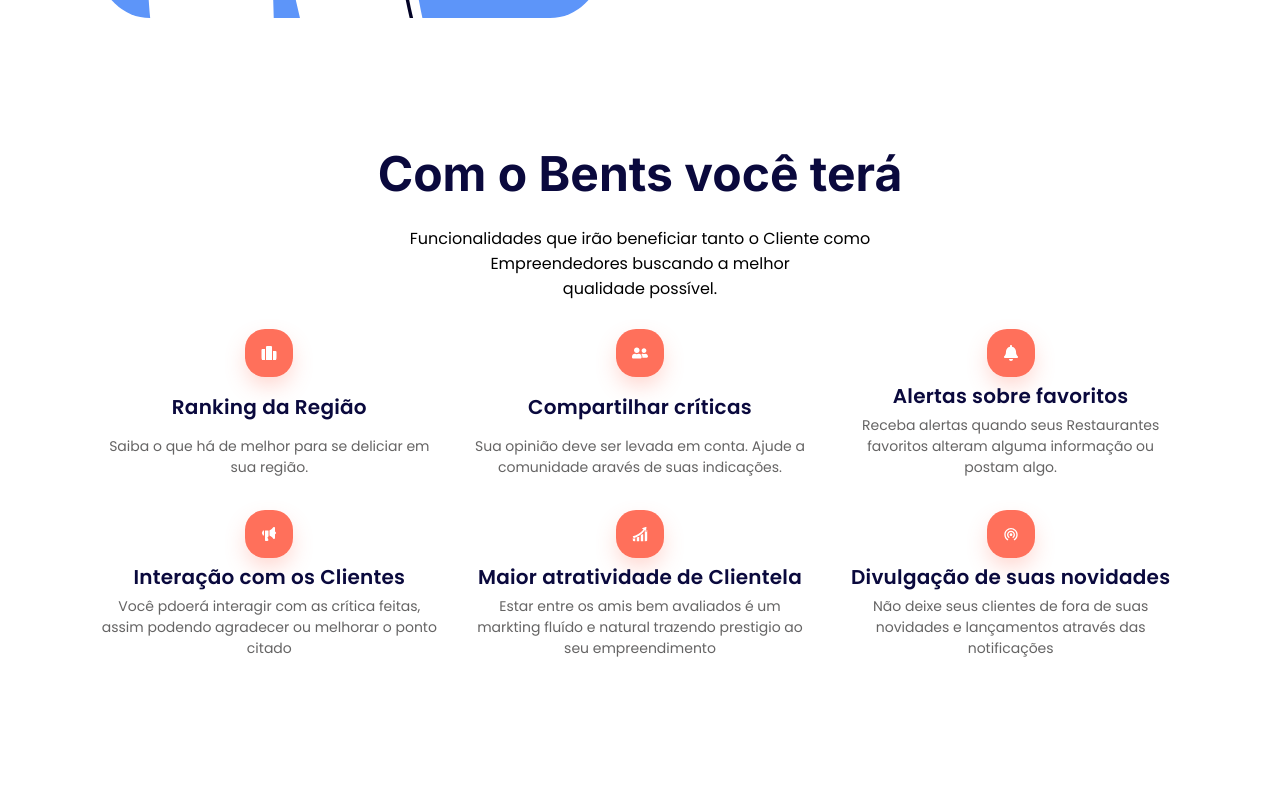
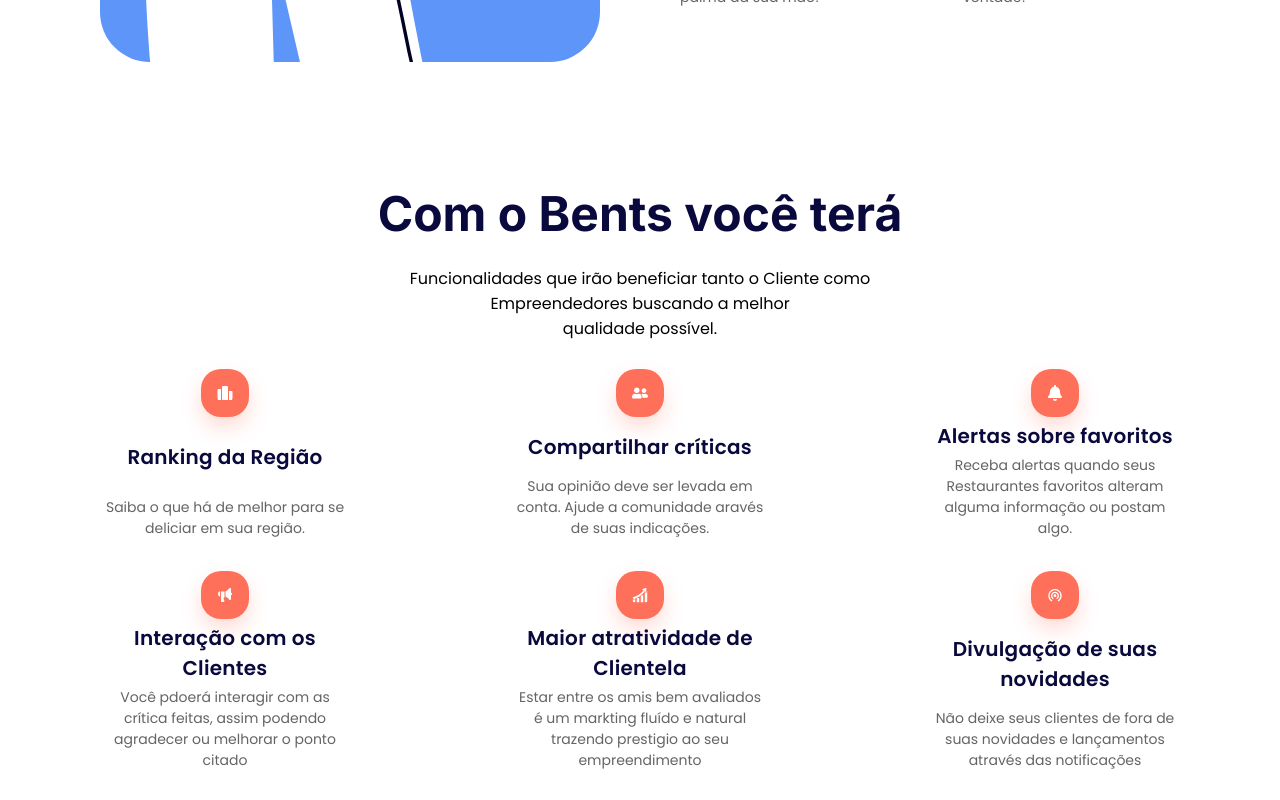
Before and after one commit to benteats/benteats-frontend, a React (Vite) app in the folder bents-app/: page / in a window 1280 px wide. Shown: the part 1420-2220 px from the top of the page. Built offline with nearby package versions, Linux system fonts and the light colour scheme.

Commit message:
feat: atualizando com a main

```diff
--- a/bents-app/src/components/home/functionalities/Functionalities.tsx
+++ b/bents-app/src/components/home/benefits/Benefits.tsx
@@ -1,15 +1,13 @@
 import * as Global from '../../../styles/Global'
-import * as Funcionalities from '../../../styles/home/funtionalities/FunctionalitiesStyle'
+import * as BenefitsStyle from '../../../styles/home/benefits/BenefitsStyle'
 import { useState } from 'react'
 import { FaUserFriends, FaBell } from 'react-icons/fa'
 import { GiProgression } from 'react-icons/gi'
 import { IoPodium, IoMegaphone } from 'react-icons/io5'
 import { MdOutlineWifiTethering } from 'react-icons/md'
-import * as SolutionStyle from '../../../styles/home/solution/SolutionStyle'
 
-
-export default function functionalities() {
-    const [funcionalitiesItem, setSolutionItems] = useState([
+export default function Benefits() {
+    const [BenefitsStyleItem, setBenefitsItems] = useState([
         {
           icon: <IoPodium/>,
           title: 'Ranking da Região',
@@ -44,28 +42,28 @@
     return (
         <>
             <Global.Container>
-                <Funcionalities.Container>
-                    <Funcionalities.Title>
+                <BenefitsStyle.Container>
+                    <BenefitsStyle.Title>
                         {`Com o Bents você terá`}
-                    </Funcionalities.Title>
-                    <Funcionalities.DescriptionText>
+                    </BenefitsStyle.Title>
+                    <BenefitsStyle.DescriptionText>
                         {`Funcionalidades que irão beneficiar tanto o Cliente como
                          Empreendedores buscando a melhor
                           qualidade possível.`}
-                    </Funcionalities.DescriptionText>
+                    </BenefitsStyle.DescriptionText>
 
-                    <Funcionalities.FuncionalitiesGrid>
-                    {funcionalitiesItem.map((element, item) => (
-                        <Funcionalities.FuncionalitiesItem key={item}>
+                    <BenefitsStyle.BenefitsGrid>
+                    {BenefitsStyleItem.map((element, item) => (
+                        <BenefitsStyle.BenefitsItem key={item}>
                             {element.icon}
                             <h2>{element.title}</h2>
                             <p>{element.description}</p>
-                        </Funcionalities.FuncionalitiesItem>
+                        </BenefitsStyle.BenefitsItem>
                         )
                     )}
-                    </Funcionalities.FuncionalitiesGrid>
+                    </BenefitsStyle.BenefitsGrid>
 
-                </Funcionalities.Container>
+                </BenefitsStyle.Container>
             </Global.Container>
         </>
     )
--- a/bents-app/src/components/home/hero/Hero.tsx
+++ b/bents-app/src/components/home/hero/Hero.tsx
@@ -1,11 +1,13 @@
 import { ReactComponent as HeroSVG } from '../../../assets/hero.svg'
+import { css } from '@emotion/react'
 import * as HeroStyle from '../../../styles/home/hero/HeroStyle'
 import * as Global from '../../../styles/Global'
 
 export default function Hero() {
   return (
     <>
-      <Global.Container>
+      <Global.Container
+      css={css({ marginTop: '100px' })}>
         <HeroStyle.Container>
           <HeroStyle.HeroTitleContainer>
             <HeroStyle.HeroTitle>
--- a/bents-app/src/pages/home/Home.tsx
+++ b/bents-app/src/pages/home/Home.tsx
@@ -2,7 +2,7 @@
 import Hero from '../../components/home/hero/Hero'
 import Navbar from '../../components/home/navbar/Navbar'
 import Solution from '../../components/home/solution/Solution'
-import Funcionalities from '../../components/home/functionalities/Functionalities'
+import Benefits from '../../components/home/benefits/Benefits'
 import Footer from '../../components/home/footer/FooterComponent'
 
 export default function Home(){
@@ -10,7 +10,7 @@
     <>
         <Hero />
         <Solution />
-        <Funcionalities />
+        <Benefits />
         <Navbar />
         <Footer />
     </>
--- a/bents-app/src/styles/Global.ts
+++ b/bents-app/src/styles/Global.ts
@@ -16,14 +16,13 @@
 `
 
 export const Container = styled('div')`
-  margin-top: 100px;
   width: 100%;
-  padding: 1em 100px;
+  padding: 4em 100px;
   display: flex;
   justify-content: center;
   align-items: center;
-  @media screen and (max-width: 1080px){ padding: 1em 50px; }
-  @media screen and (max-width: 768px){ padding: 1em; }
+  @media screen and (max-width: 1080px){ padding: 4em 50px; }
+  @media screen and (max-width: 768px){ padding: 3em; }
 `
 
 export const Title = styled('h1')`
--- a/bents-app/src/styles/home/funtionalities/FunctionalitiesStyle.ts
+++ b/bents-app/src/styles/home/benefits/BenefitsStyle.ts
@@ -2,6 +2,7 @@
 import styled from '@emotion/styled'
 
 export const Container = styled('div')`
+  width: 100%;
   display: flex;
   flex-direction: column;
   justify-content: center;
@@ -24,10 +25,12 @@
   padding: 1.75em 0;
 `
 
-export const FuncionalitiesGrid = styled('div')`
+export const BenefitsGrid = styled('div')`
+  width: 100%;
   display: grid;
   gap: 5em;
-  grid-template-columns: repeat(3, 1fr);
+  grid-template-columns: repeat(3, auto);
+  justify-content: space-between;
   @media screen and (max-width: 1700px){ gap: 2em; }
   @media screen and (max-width: 1080px){
     display: grid;
@@ -45,12 +48,12 @@
   }
 `
 
-export const FuncionalitiesItem = styled('div')`
+export const BenefitsItem = styled('div')`
 display: flex;
 flex-direction: column;
 justify-content: space-between;
 align-items: center;
-max-width: 500px;
+max-width: 350px;
 svg {
   border-radius: ${borderRadius.globalBtn};
   padding: 1em;
@@ -73,6 +76,7 @@
   color: ${paletteColors.secondaryText};
 }
 @media screen and (max-width: 1400px){
+  max-width: 250px;
   h2{ font-size: 1.25em; }
   svg{
     height: 3em;
@@ -82,6 +86,7 @@
 }
 @media screen and (max-width: 1080px){
   max-width: 100%;
+  justify-content: space-evenly;
   svg{
     padding: 1.5em;
     height: 5em;
```
Also changed, not shown: 9 other files (tests, documents, lock files or other folders).
